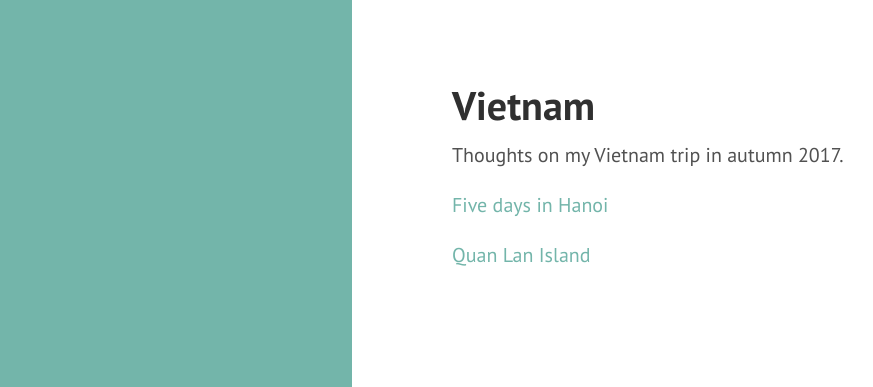
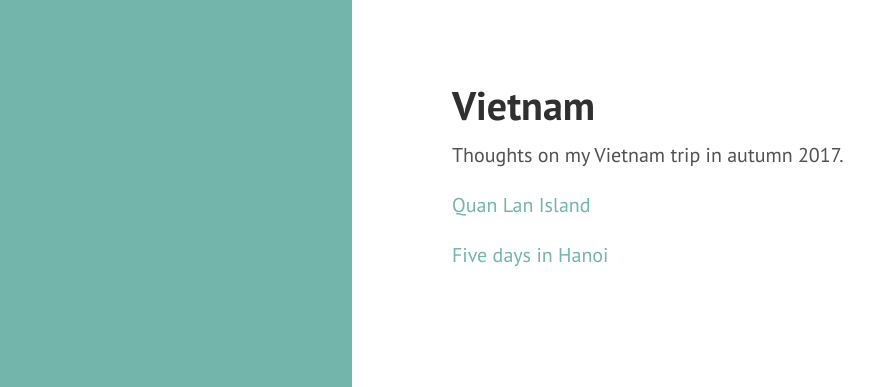
Before and after one commit to mariakatsourani/allflows, a Jekyll site: the page built from vietnam/index.md, in a window 1280 px wide. Shown: the top 387 px of the page, without its empty margins (8-881 px from the left). Built offline with Jekyll 4.4.1, drawn with Linux system fonts in a browser that asks for light colours; some web fonts are replaced.

Commit message:
Reverse sort posts in category

```diff
--- a/_layouts/category-page.html
+++ b/_layouts/category-page.html
@@ -5,7 +5,8 @@ layout: default
 <div class="page">
   <h1 class="page-title">{{ page.title }}</h1>
   <p>{{ page.summary }}</p>
-  {% for post in site.pages %}
+  {% assign posts = site.pages | sort: 'date' | reverse %}
+  {% for post in posts %}
     {% if post.category == cat %}
       <a href="{{ post.url | relative_url }}">{{ post.title }}</a>
       <p>{{ post.excerpt }}</p>
```
